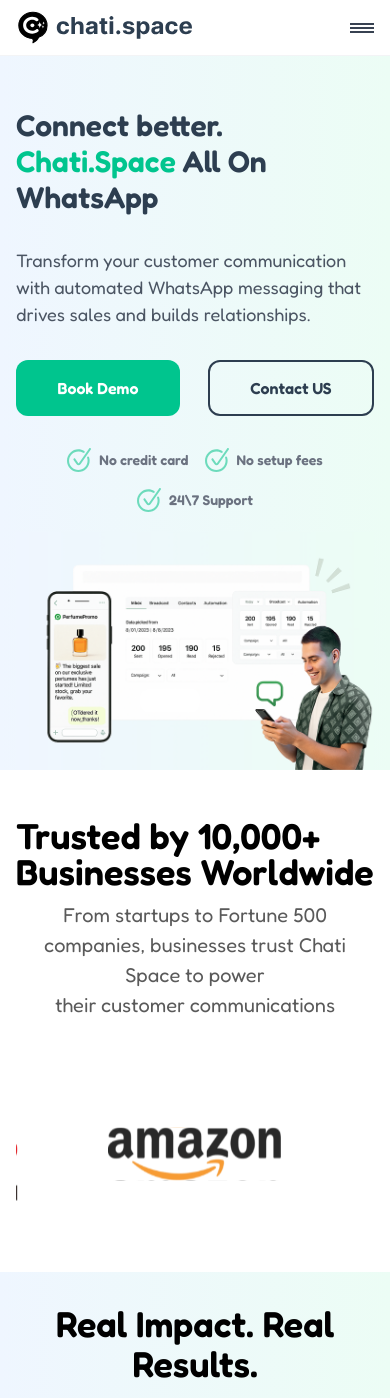
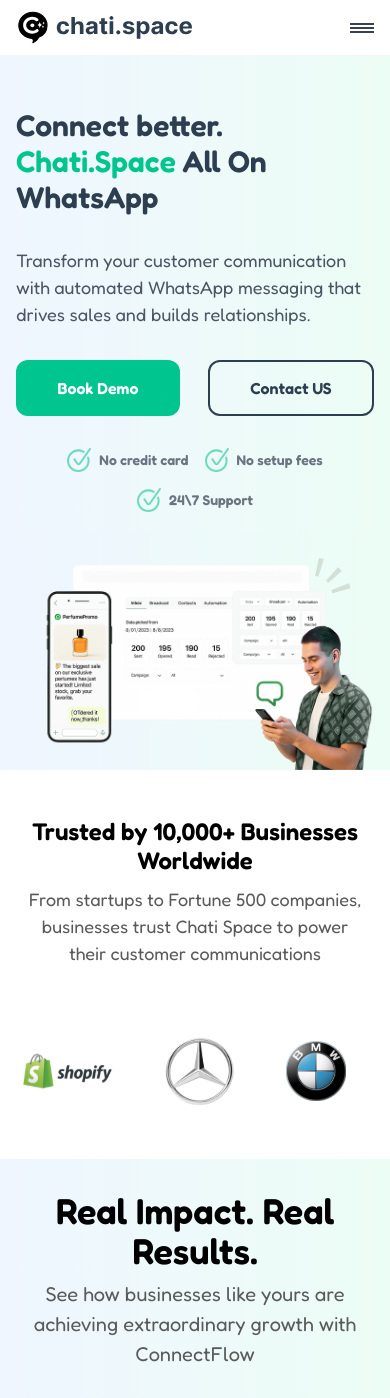
Before and after one commit to AQuadic/chat.space_nextjs, a Next.js app: page / in a window 390 px wide. Shown: the top 1398 px of the page. Built offline with nearby package versions, Linux system fonts and the light colour scheme.

Commit message:
fixes trusted section on mobile

```diff
--- a/src/components/home/TrustedBrands.tsx
+++ b/src/components/home/TrustedBrands.tsx
@@ -1,27 +1,64 @@
-'use client';
+"use client";
 
-import Image from 'next/image';
-import React from 'react';
-import Marquee from 'react-fast-marquee';
+import Image from "next/image";
+import React from "react";
+import Marquee from "react-fast-marquee";
 
 const TrustedBrands = () => {
   return (
     <section className="container flex flex-col items-center py-12">
-        <h2 className="text-[#000000] text-4xl font-semibold leading-[100%] font-Poppins">
+      <h2 className="text-[#000000] text-2xl sm:text-4xl text-center font-semibold leading-[120%] font-Poppins">
         Trusted by 10,000+ Businesses Worldwide
       </h2>
-        <p className="text-[#5A5A5A] text-xl font-normal leading-[150%] mt-2.5 text-center">
-            From startups to Fortune 500 companies, businesses trust Chati Space to power <br /> their customer communications
+      <p className="text-[#5A5A5A] text-lg sm:text-xl font-normal leading-[150%] mt-2.5 text-center">
+        From startups to Fortune 500 companies, businesses trust Chati Space to
+        power <br /> their customer communications
       </p>
 
       <div className="w-full mt-16 overflow-hidden">
         <Marquee gradient={false} speed={50} pauseOnHover={true}>
-            <Image src="/images/home/Visa.svg" width={120} height={120} alt="Visa" className="mx-10" />
-            <Image src="/images/home/huawei.svg" width={112} height={103} alt="Huawei" className="mx-10" />
-            <Image src="/images/home/amazon.svg" width={173} height={53} alt="Amazon" className="mx-10" />
-            <Image src="/images/home/shopify.svg" width={213} height={91} alt="Shopify" className="mx-10" />
-            <Image src="/images/home/mercedes.svg" width={150} height={134} alt="Mercedes" className="mx-10" />
-            <Image src="/images/home/bmw.svg" width={103} height={104} alt="BMW" className="mx-10" />
+          <Image
+            src="/images/home/Visa.svg"
+            width={120}
+            height={120}
+            alt="Visa"
+            className="mx-5 sm:mx-10 max-sm:w-[60px]"
+          />
+          <Image
+            src="/images/home/huawei.svg"
+            width={112}
+            height={103}
+            alt="Huawei"
+            className="mx-5 sm:mx-10 max-sm:w-[60px]"
+          />
+          <Image
+            src="/images/home/amazon.svg"
+            width={173}
+            height={53}
+            alt="Amazon"
+            className="mx-5 sm:mx-10 max-sm:w-[80px]"
+          />
+          <Image
+            src="/images/home/shopify.svg"
+            width={213}
+            height={91}
+            alt="Shopify"
+            className="mx-5 sm:mx-10 max-sm:w-[100px]"
+          />
+          <Image
+            src="/images/home/mercedes.svg"
+            width={150}
+            height={134}
+            alt="Mercedes"
+            className="mx-5 sm:mx-10 max-sm:w-[90px]"
+          />
+          <Image
+            src="/images/home/bmw.svg"
+            width={103}
+            height={104}
+            alt="BMW"
+            className="mx-5 sm:mx-10 max-sm:w-[60px]"
+          />
         </Marquee>
       </div>
     </section>
```
Lines whose indentation alone changed are shown as unchanged.
